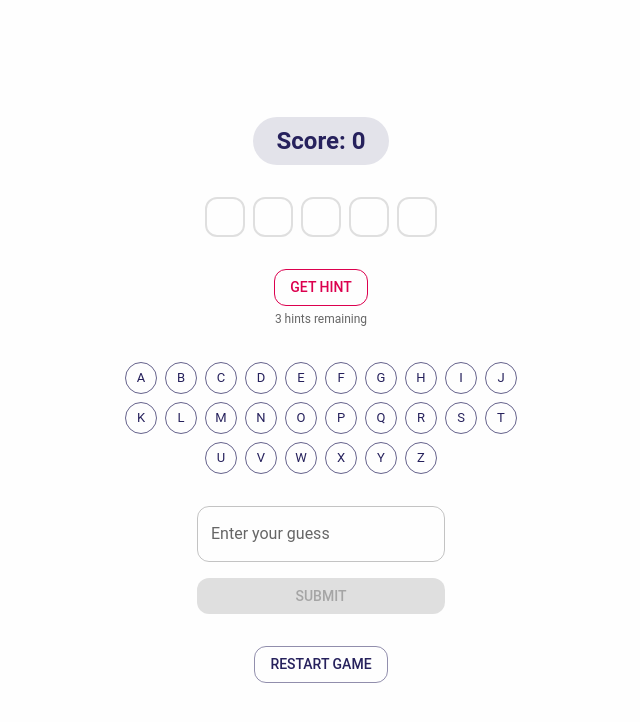
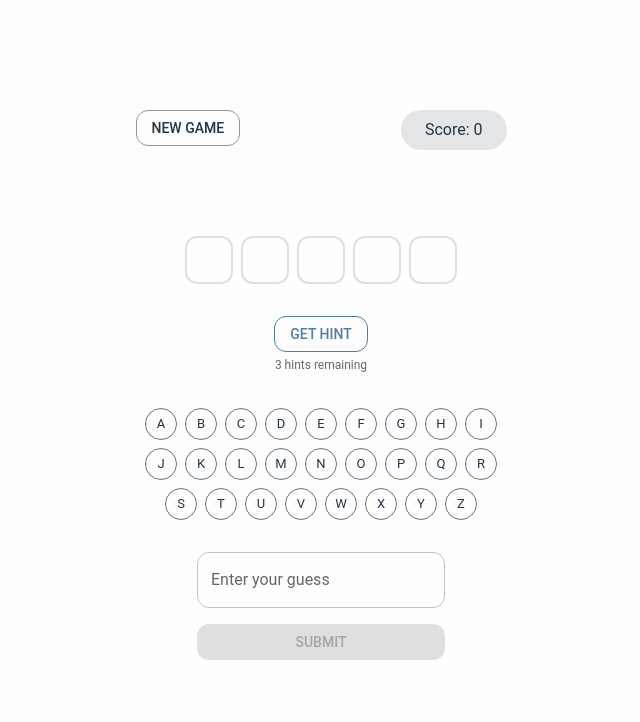
Before and after one commit to kbastow/word-guessing-game, a React (Vite) app: page / in a window 1280 px wide. Shown: the top 722 px of the page, without its empty margins (319-959 px from the left). Built offline with nearby package versions, Linux system fonts and the light colour scheme.

Commit message:
feat: improve game board layout

```diff
--- a/src/components/Controls/RestartButton.tsx
+++ b/src/components/Controls/RestartButton.tsx
@@ -22,8 +22,12 @@ const RestartButton: React.FC<RestartButtonProps> = ({ onRestart }) => {
 
   return (
     <>
-      <Button variant="outlined" onClick={() => setConfirmOpen(true)}>
-        Restart Game
+      <Button
+        variant="outlined"
+        size="medium"
+        onClick={() => setConfirmOpen(true)}
+      >
+        New Game
       </Button>
       <Dialog open={confirmOpen} onClose={() => setConfirmOpen(false)}>
         <DialogTitle>Restart?</DialogTitle>
--- a/src/components/Display/LetterBank.tsx
+++ b/src/components/Display/LetterBank.tsx
@@ -19,7 +19,7 @@ const LetterBank: React.FC<LetterBankProps> = ({
       display="flex"
       gap={1}
       flexWrap="wrap"
-      sx={{ justifyContent: "center", width: "100%", maxWidth: 400 }}
+      sx={{ justifyContent: "center", width: "100%", maxWidth: 375 }}
     >
       {alphabet.map((letter) => {
         const isGuessed = guessedLetters.includes(letter);
--- a/src/components/Display/Scoreboard.tsx
+++ b/src/components/Display/Scoreboard.tsx
@@ -21,7 +21,7 @@ const Scoreboard: React.FC<ScoreboardProps> = ({ score }) => {
           color: theme.palette.primary.main,
         }}
       >
-        <Typography variant="h5" component="span">
+        <Typography component="span">
           Score: {score}
         </Typography>
       </Box>
--- a/src/components/Display/WordDisplay.tsx
+++ b/src/components/Display/WordDisplay.tsx
@@ -16,8 +16,8 @@ const WordDisplay: React.FC<WordDisplayProps> = ({ wordState }) => {
           <Box
             key={index}
             sx={{
-              width: 40,
-              height: 40,
+              width: 48,
+              height: 48,
               display: "flex",
               alignItems: "center",
               justifyContent: "center",
--- a/src/components/GameBoard/GameBoard.tsx
+++ b/src/components/GameBoard/GameBoard.tsx
@@ -149,9 +149,10 @@ const GameBoard: React.FC = () => {
       display="flex"
       flexDirection="column"
       gap={4}
-      py={4}
+      pt={16}
+      pb={4}
+      sx={{ position: "relative" }}
     >
-      <Scoreboard score={totalScore} />
       <WordDisplay wordState={revealedLetters} />
       <HintDisplay
         open={hintDialogOpen}
@@ -211,7 +212,12 @@ const GameBoard: React.FC = () => {
           wordLength={currentWord.word.length}
         />
       )}
-      <RestartButton onRestart={handleRestart} />
+      <Box sx={{ position: "absolute", top: 2, left: 2, zIndex: 1 }}>
+        <RestartButton onRestart={handleRestart} />
+      </Box>
+      <Box sx={{ position: "absolute", top: 2, right: 2, zIndex: 1 }}>
+        <Scoreboard score={totalScore} />
+      </Box>
     </Box>
   );
 };
--- a/src/styles/theme.ts
+++ b/src/styles/theme.ts
@@ -10,10 +10,10 @@ const theme = createTheme({
   palette: {
     mode: "light",
     primary: {
-      main: "#26215C",
+      main: "#213547",
     },
     secondary: {
-      main: "#dc004e",
+      main: "#4e7da7",
     },
     success: {
       main: "#0F6E56",
```
